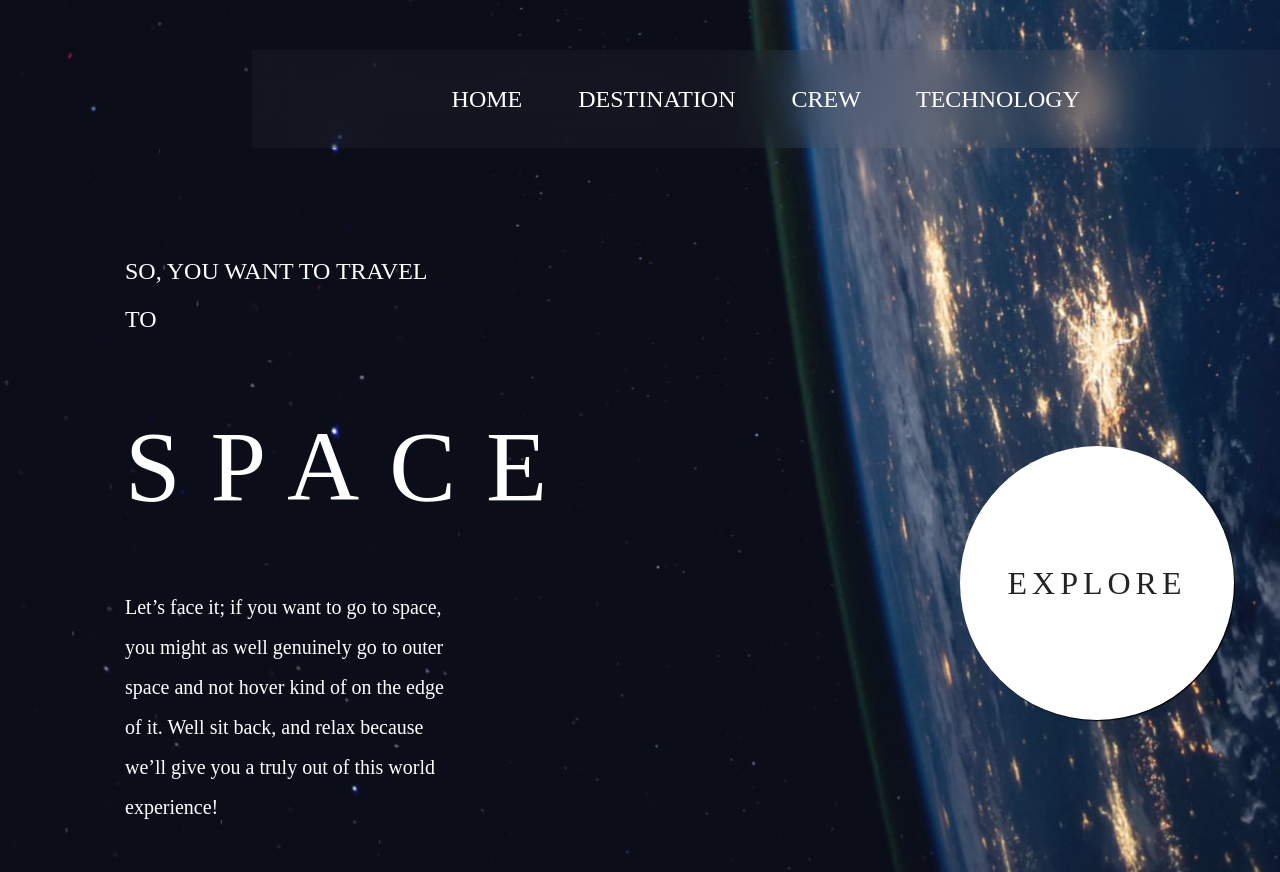
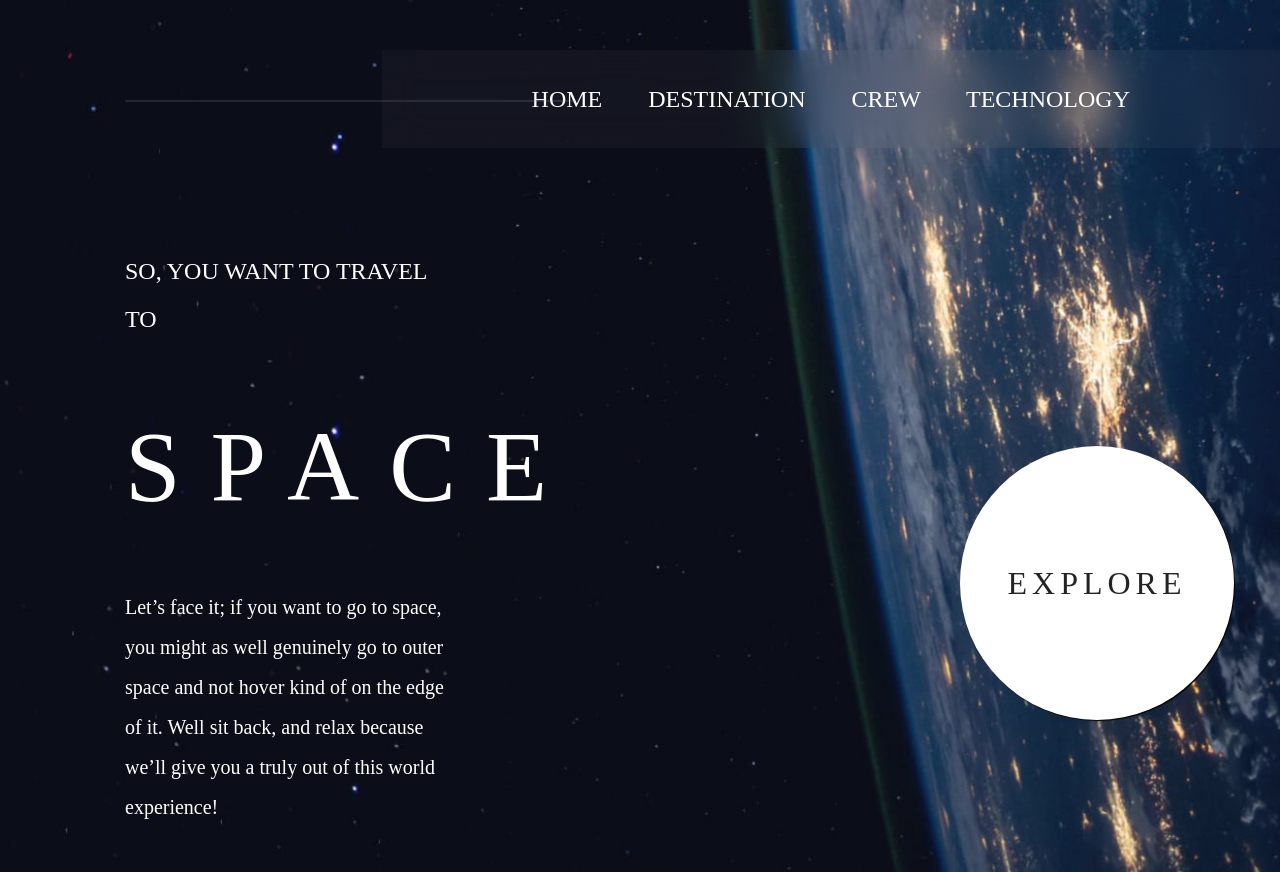
Before and after one commit to alexpisarenko/space-website, a plain HTML site: page starter-code/index.html in a window 1280 px wide. Drawn offline with Linux system fonts and the light colour scheme.

Commit message:
added line to the header/nav area

```diff
--- a/starter-code/css/styles.css
+++ b/starter-code/css/styles.css
@@ -21,6 +21,10 @@ header {
     text-align: right;
 }
 
+span {
+    word-spacing: 10px;
+}
+
 .nav-bar {
     color: #FFFFFF;
     backdrop-filter: blur(20px);
@@ -28,13 +32,21 @@ header {
     display: inline-block;
     margin: 50px auto;
     padding: 25px;
-    padding-left: 200px;
-    padding-right: 200px;
-    word-spacing: 50px;
-
-
+    padding-left: 150px;
+    padding-right: 150px;
+    word-spacing: 40px;
 }
 
+.header-line {
+    border: 1px solid rgba(170, 168, 168, 0.151);
+    backdrop-filter: blur(20px);
+    display: inline-block;
+    position: absolute;
+    top: 100px;
+    left: 100px;
+    width: 35%;
+    margin-left: 25px;
+}
 
 .home-content-text {
     color: white;
--- a/starter-code/index.html
+++ b/starter-code/index.html
@@ -1,5 +1,6 @@
 <!DOCTYPE html>
 <html lang="en">
+
 <head>
   <meta charset="UTF-8">
   <meta name="viewport" content="width=device-width, initial-scale=1.0">
@@ -20,6 +21,10 @@
 </header>
 
 <body>
+
+  <div class="header-line">
+
+  </div>
 
   <div class="middle-container">
 
@@ -42,4 +47,5 @@
   </div>
 
 </body>
+
 </html>
```
Lines whose indentation alone changed are shown as unchanged.
